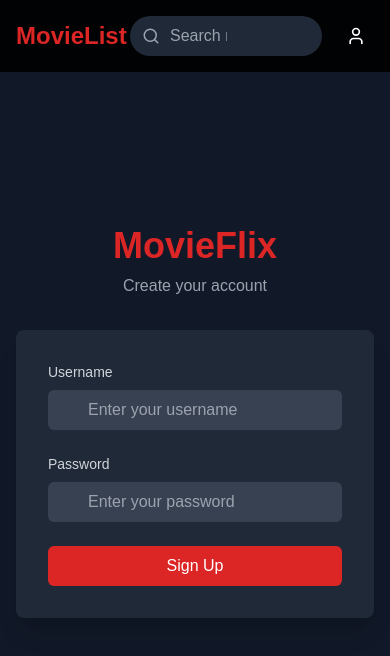
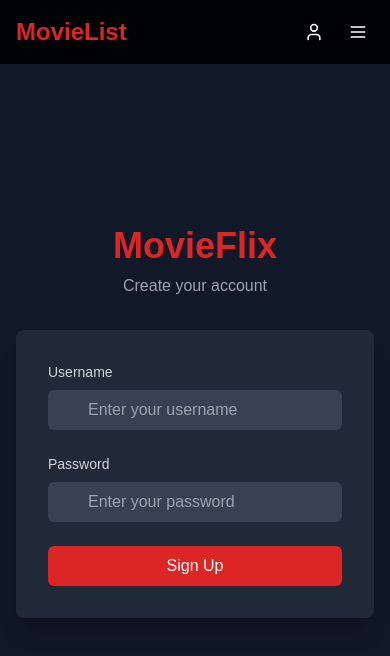
Before and after one commit to gioiova/Movies, a Next.js app: page /signup in a window 390 px wide. Shown: the top 656 px of the page. Built offline with nearby package versions, Linux system fonts and the light colour scheme.

Commit message:
make header responsive

```diff
--- a/components/layout/Header.tsx
+++ b/components/layout/Header.tsx
@@ -1,36 +1,44 @@
 "use client"
-import React from 'react';
-import { Search, Heart, User, LogOut } from 'lucide-react';
+import React, { useState } from 'react';
+import { Search, Heart, User, LogOut, Menu, X } from 'lucide-react';
 import SearchBar from '../search/SearchBar';
 import { useAuth } from '@/context/AuthContext';
 import Link from 'next/link';
 
 const Header = () => {
-    const { user,isAuthenticated, logout } = useAuth();
-    console.log(isAuthenticated)
+    const { user, isAuthenticated, logout } = useAuth();
+    const [isMenuOpen, setIsMenuOpen] = useState(false);
+    const [isSearchOpen, setIsSearchOpen] = useState(false);
 
     return (
         <header className="fixed top-0 w-full bg-black bg-opacity-90 text-white z-50">
-        <nav className="container mx-auto px-4 py-4 flex items-center justify-between">
+            <nav className="container mx-auto px-4 py-4">
+
+                <div className="flex items-center justify-between">
+
                     <div className="flex items-center space-x-8">
                         <Link href={isAuthenticated ? '/home' : '/'} className="text-2xl font-bold text-red-600">
                             MovieList
                         </Link>
+
+                        <div className="hidden md:flex space-x-6">
                             {isAuthenticated && (
-              <div className="hidden md:flex space-x-6">
+                                <>
                                     <Link href="/home" className="hover:text-red-600 transition-colors">Home</Link>
                                     <Link href="/favorites" className="hover:text-red-600 transition-colors">Favorites</Link>
-              </div>
+                                </>
                             )}
                         </div>
-          <div className="flex items-center space-x-4">
-            <SearchBar/>
+                    </div>
+
+                    <div className="hidden md:flex items-center space-x-4">
+                        <SearchBar />
                         {isAuthenticated ? (
                             <>
                                 <Link href="/favorites" className="p-2 hover:text-red-600 transition-colors">
                                     <Heart size={20} />
                                 </Link>
-                <span className="text-gray-300">Welcome,{user} </span>
+                                <span className="text-gray-300">Welcome, {user}</span>
                                 <button
                                     onClick={logout}
                                     className="p-2 hover:text-red-600 transition-colors"
@@ -45,6 +53,68 @@
                             </Link>
                         )}
                     </div>
+
+
+                    <div className="flex md:hidden items-center space-x-3">
+                        {isAuthenticated && (
+                            <>
+                                <button onClick={() => setIsSearchOpen(!isSearchOpen)} className="p-1.5 hover:text-red-600">
+                                    <Search size={20} />
+                                </button>
+                                <Link href="/favorites" className="p-1.5 hover:text-red-600">
+                                    <Heart size={20} />
+                                </Link>
+                                <button onClick={logout} className="p-1.5 hover:text-red-600">
+                                    <LogOut size={20} />
+                                </button>
+                            </>
+                        )}
+                        {!isAuthenticated && (
+                            <Link href="/signup" className="p-1.5 hover:text-red-600">
+                                <User size={20} />
+                            </Link>
+                        )}
+                        <button
+                            onClick={() => setIsMenuOpen(!isMenuOpen)}
+                            className="p-1.5 hover:text-red-600 md:hidden"
+                        >
+                            {isMenuOpen ? <X size={20} /> : <Menu size={20} />}
+                        </button>
+                    </div>
+                </div>
+
+
+                {isSearchOpen && (
+                    <div className="md:hidden py-2">
+                        <SearchBar />
+                    </div>
+                )}
+
+                {isMenuOpen && (
+                    <div className="md:hidden py-2 space-y-2">
+                        {isAuthenticated && (
+                            <>
+                                <Link
+                                    href="/home"
+                                    className="block px-2 py-1 hover:text-red-600 transition-colors"
+                                    onClick={() => setIsMenuOpen(false)}
+                                >
+                                    Home
+                                </Link>
+                                <Link
+                                    href="/favorites"
+                                    className="block px-2 py-1 hover:text-red-600 transition-colors"
+                                    onClick={() => setIsMenuOpen(false)}
+                                >
+                                    Favorites
+                                </Link>
+                                <div className="px-2 py-1 text-gray-300">
+                                    Welcome, {user}
+                                </div>
+                            </>
+                        )}
+                    </div>
+                )}
             </nav>
         </header>
     );
```
Lines whose indentation alone changed are shown as unchanged.
